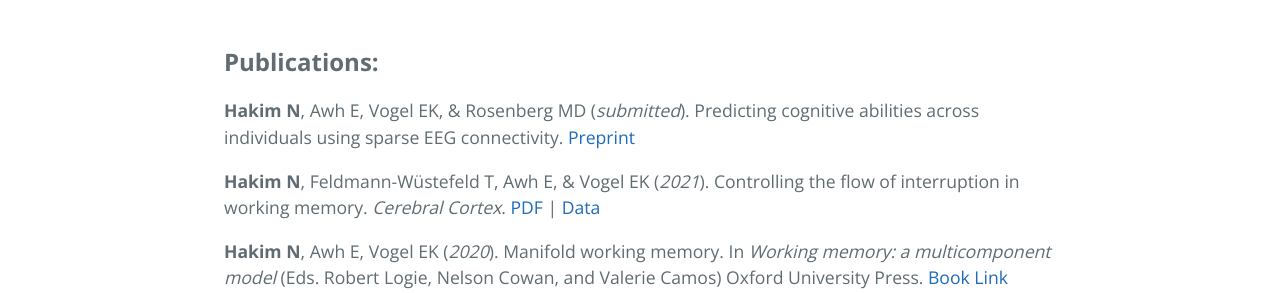
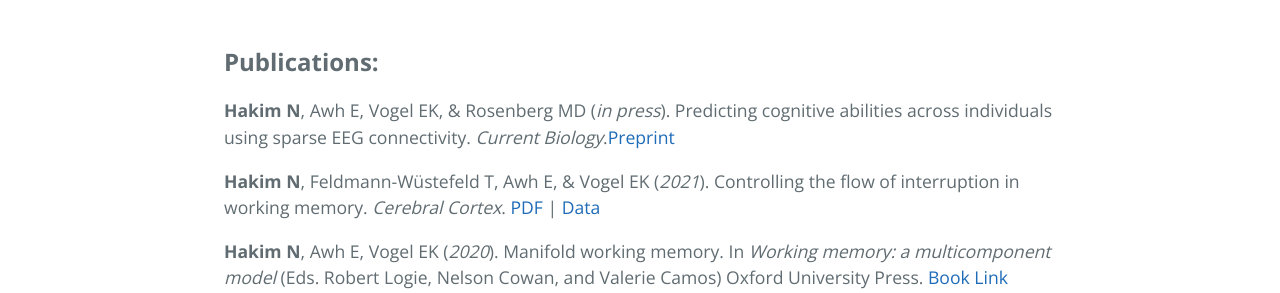
Before and after one commit to AwhVogelLab/awhvogellab.github.io, a Jekyll site: the page built from hakim.md, in a window 1280 px wide. Shown: the part 1131-1424 px from the top of the page. Built offline with Jekyll 4.4.1, drawn with Linux system fonts in a browser that asks for light colours; our own code applies the rules of GitHub Pages for plain Markdown files.

Commit message:
Update hakim.md

```diff
--- a/hakim.md
+++ b/hakim.md
@@ -33,7 +33,7 @@ Nicole is a doctoral student in the Integrative Neuroscience Program working wit
 <font size="5"><strong>Publications:</strong></font>
 
 
-<strong>Hakim N</strong>, Awh E, Vogel EK, & Rosenberg MD (<em>submitted</em>). Predicting cognitive abilities across individuals using sparse EEG connectivity. <a href="https://www.biorxiv.org/content/10.1101/2020.07.22.216705v1">Preprint</a>
+<strong>Hakim N</strong>, Awh E, Vogel EK, & Rosenberg MD (<em>in press</em>). Predicting cognitive abilities across individuals using sparse EEG connectivity. *Current Biology*.<a href="https://www.biorxiv.org/content/10.1101/2020.07.22.216705v1">Preprint</a>
 
 <strong>Hakim N</strong>, Feldmann-Wüstefeld T, Awh E, & Vogel EK (<em>2021</em>). Controlling the flow of interruption in working memory. *Cerebral Cortex*. [PDF](/files/pdfs/Hakim_et_al_2021_CerebralCortex.pdf) \| [Data](https://osf.io/3ftvj/?view_only=78990b6136a34a0993f026d7c7697a59)
 
```
